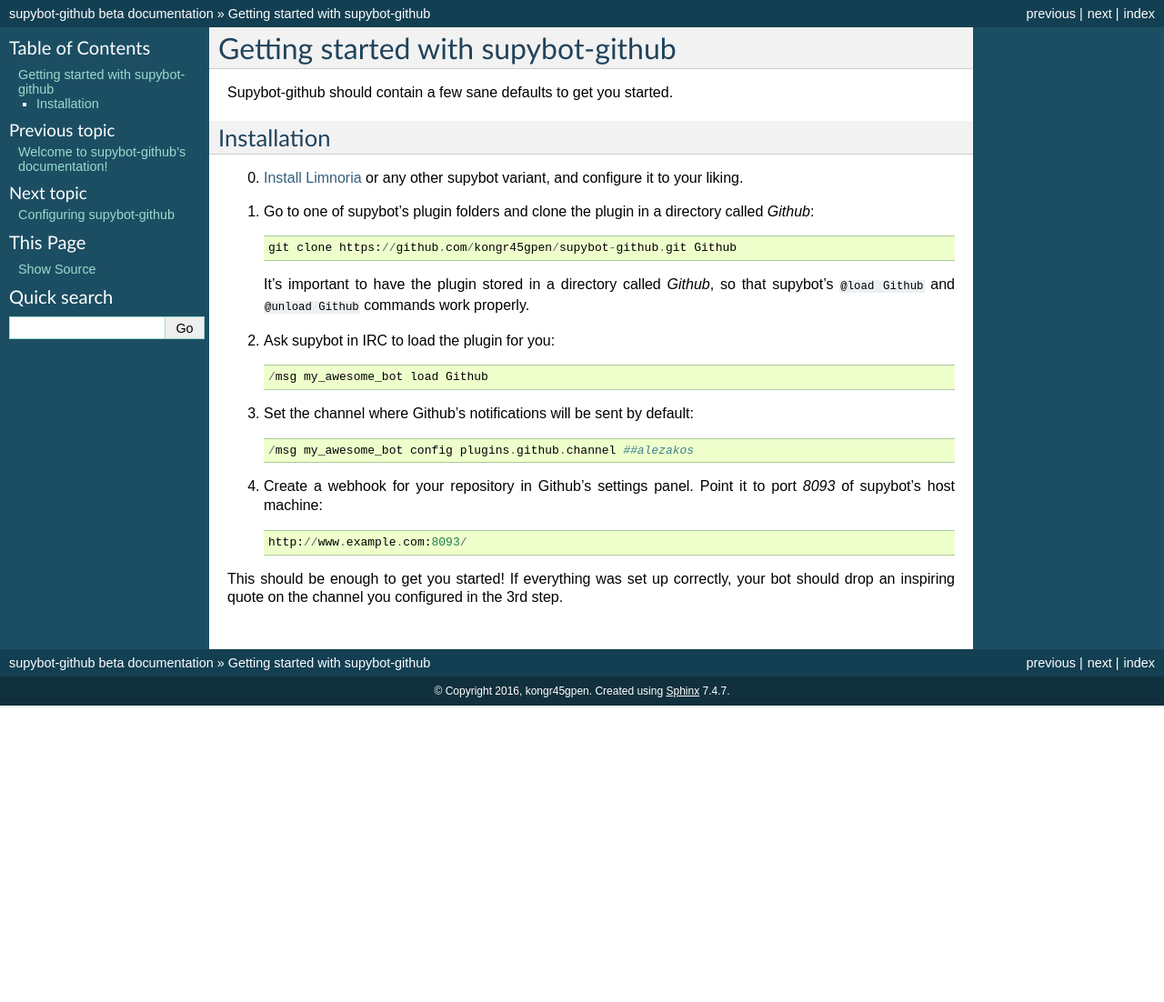
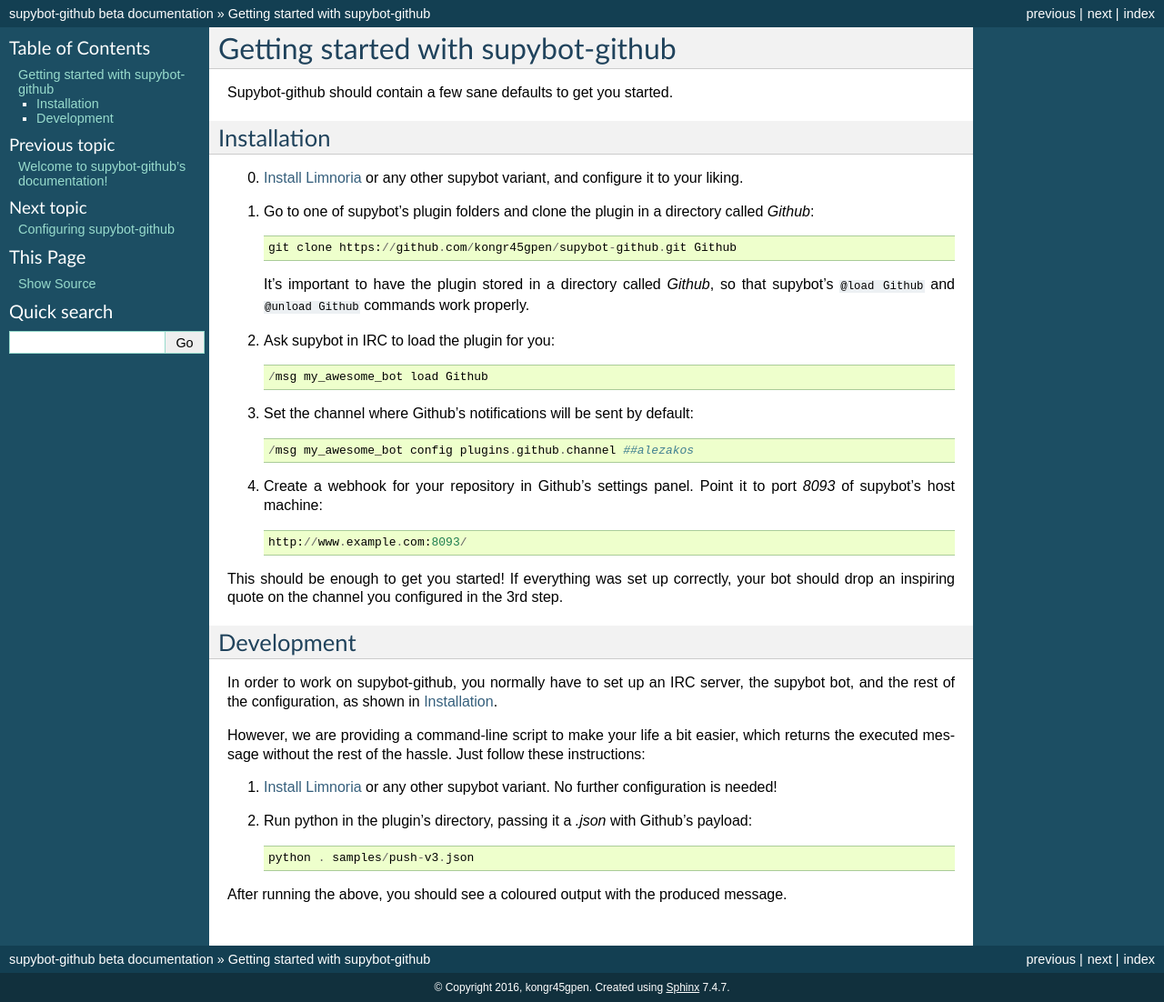
Before and after one commit to kongr45gpen/supybot-github, a Sphinx documentation site: the page built from docs/getting-started.rst, in a window 1280 px wide. Shown: the whole page at 91% size. Built offline with Sphinx 7.4.7, drawn with Linux system fonts in a browser that asks for light colours; before the commit the page ends 900 px from its top, so only the background shows below that.

Commit message:
Add instructions to develop with the new development script

```diff
--- a/docs/getting-started.rst
+++ b/docs/getting-started.rst
@@ -4,6 +4,8 @@
 ===================================
 
 Supybot-github should contain a few sane defaults to get you started.
+
+.. _installation:
 
 Installation
 ------------
@@ -37,4 +39,26 @@
 If everything was set up correctly, your bot should drop an inspiring quote on
 the channel you configured in the 3rd step.
 
-.. _`Install Limnoria`: http://doc.supybot.aperio.fr/en/latest/use/install.html
+.. _`Install Limnoria`: https://docs.limnoria.net/use/install.html
+
+Development
+-----------
+
+In order to work on supybot-github, you normally have to set up an IRC server,
+the supybot bot, and the rest of the configuration, as shown in
+:ref:`installation`.
+
+However, we are providing a command-line script to make your life a bit easier,
+which returns the executed message without the rest of the hassle. Just follow
+these instructions:
+
+1. `Install Limnoria`_ or any other supybot variant. No further configuration
+   is needed!
+
+2. Run python in the plugin's directory, passing it a `.json` with Github's
+   payload::
+
+       python . samples/push-v3.json
+
+After running the above, you should see a coloured output with the produced
+message.
```
